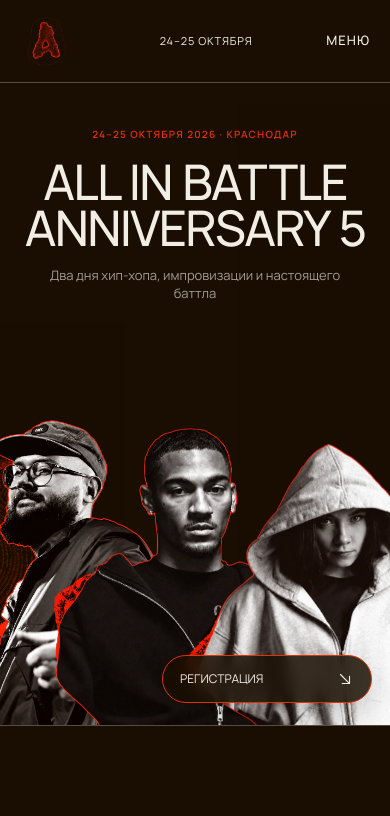
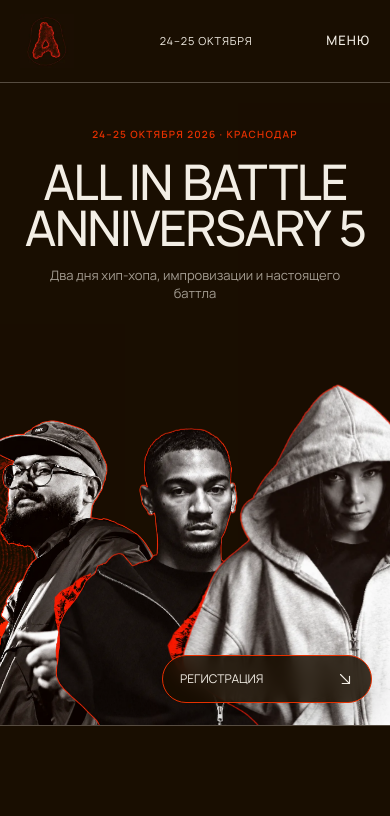
Before and after one commit to FibEli3/ALL-IN-BATTLE, a Next.js app: page / in a window 390 px wide. Shown: the top 816 px of the page. Built offline with nearby package versions, Linux system fonts and the light colour scheme.

Commit message:
fix: balance mobile hero portraits

```diff
--- a/src/app/responsive-polish.css
+++ b/src/app/responsive-polish.css
@@ -250,8 +250,9 @@
   }
 
   .hero-person-right {
-    right: -18vw;
-    bottom: 44px;
+    right: -28vw;
+    bottom: -24px;
+    width: 74vw;
   }
 }
 
@@ -281,9 +282,9 @@
   }
 
   .hero-person-right {
-    right: -30vw;
-    bottom: -104px;
-    width: 84vw;
+    right: -41vw;
+    bottom: -118px;
+    width: 104vw;
   }
 }
 
```
Also changed, not shown: 1 other file (tests, documents, lock files or other folders).
